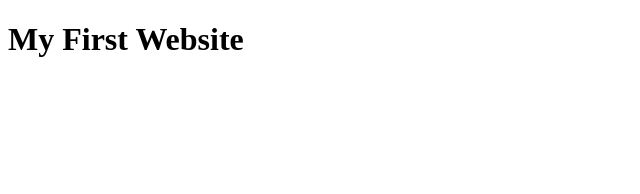
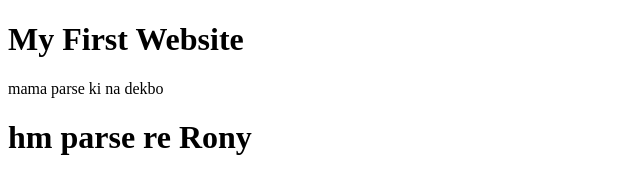
Before and after one commit to Rony785/my-first-website, a plain HTML site: page index.html in a window 1280 px wide. Shown: the whole page, without its empty margins (0-640 px from the left). Drawn offline with Linux system fonts and the light colour scheme.

Commit message:
leren get hub

```diff
--- a/index.html
+++ b/index.html
@@ -5,6 +5,8 @@
     <title>Document</title>
 
     <h1>My First Website</h1>
+    <p>mama parse ki na dekbo</p>
+    <h1>hm parse re Rony</h1>
 </head>
 <body>
 
```
